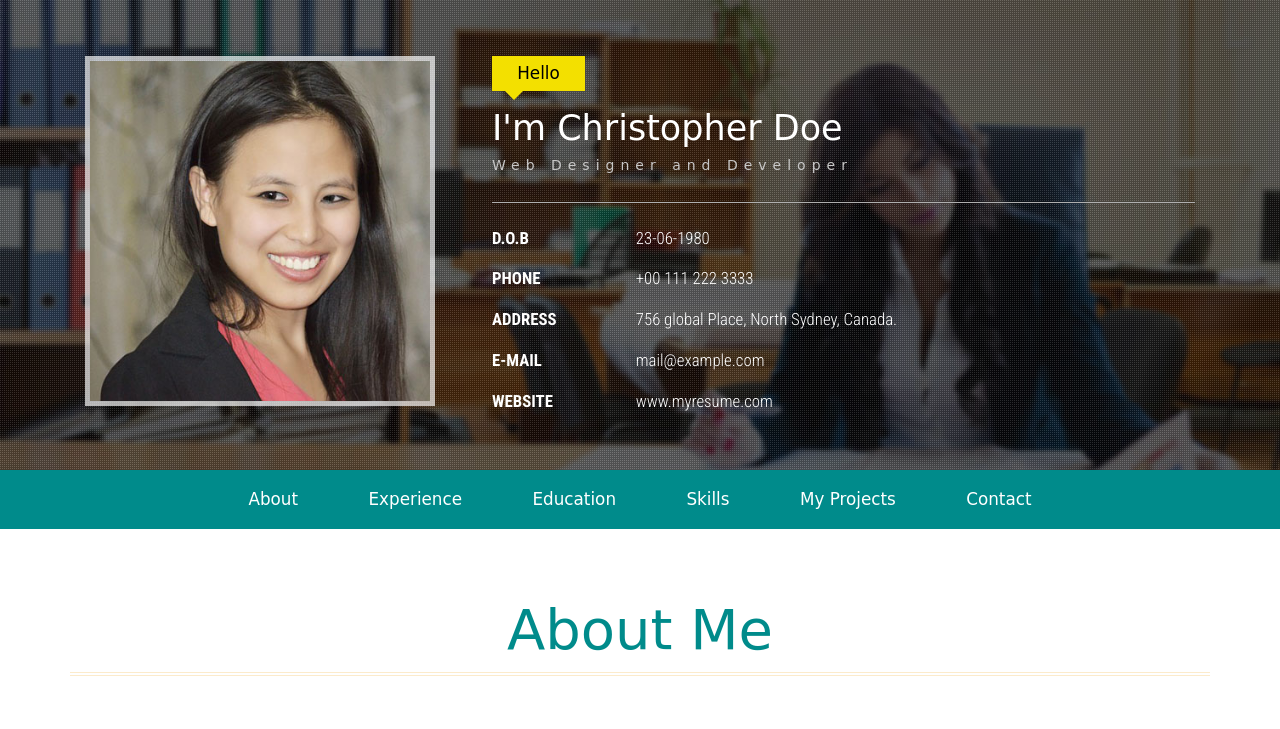
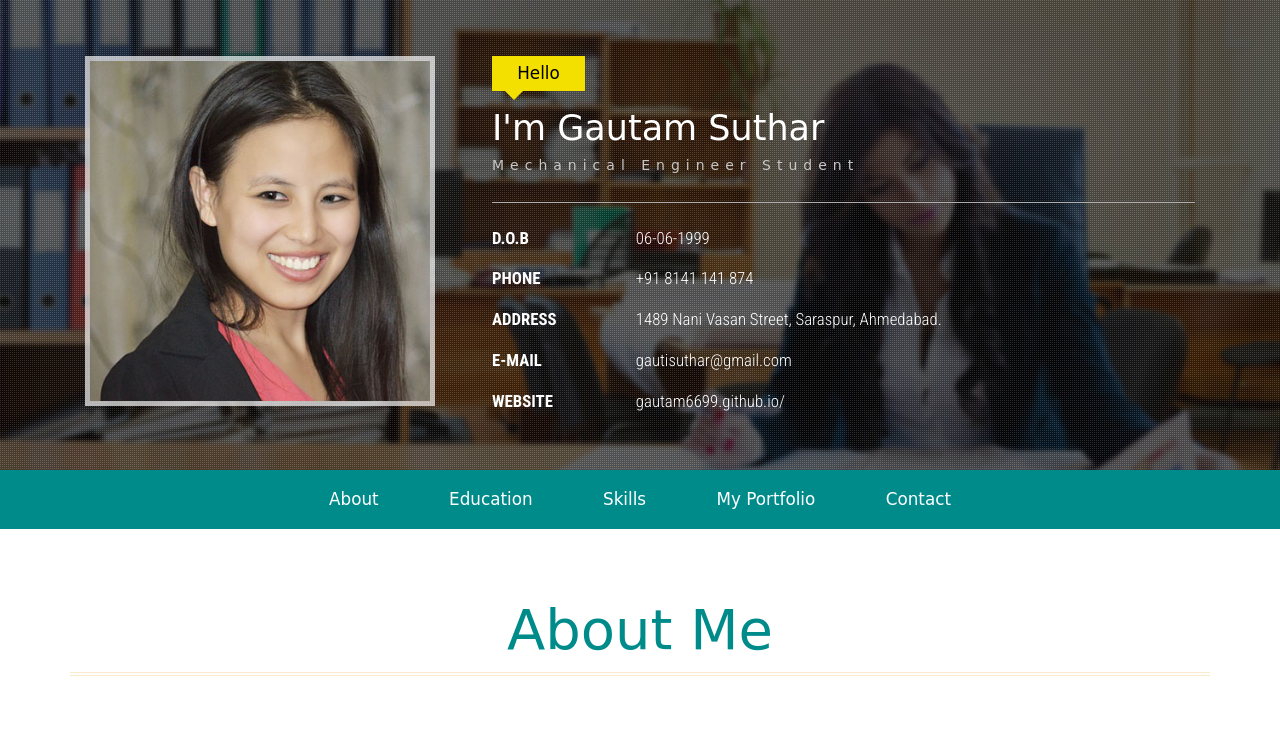
Before and after one commit to gautam6699/gautam6699.github.io, a plain HTML site: page index.html in a window 1280 px wide. Shown: the top 729 px of the page. Drawn offline with Linux system fonts and the light colour scheme; a web font is replaced by a local one.

Commit message:
latest index changed

```diff
--- a/index.html
+++ b/index.html
@@ -7,7 +7,7 @@ License URL: http://creativecommons.org/licenses/by/3.0/
 <!DOCTYPE html>
 <html>
 <head>
-<title>My Resume a Personal Category Flat Bootstrap Responsive Website Template | Home :: w3layouts</title>
+<title>My Personal Information</title>
 <!--mobile apps-->
 <meta name="viewport" content="width=device-width, initial-scale=1">
 <meta http-equiv="Content-Type" content="text/html; charset=utf-8" />
@@ -50,37 +50,37 @@ License URL: http://creativecommons.org/licenses/by/3.0/
 				</div>
 				<div class="col-md-8 header-right">
 					<h2>Hello</h2>
-					<h1>I'm Christopher Doe</h1>
-					<h6>Web Designer and Developer</h6>
+					<h1>I'm Gautam Suthar</h1>
+					<h6>Mechanical Engineer Student</h6>
 					<ul class="address">
 						<li>
 							<ul class="address-text">
 								<li><b>D.O.B</b></li>
-								<li>23-06-1980</li>
+								<li>06-06-1999</li>
 							</ul>
 						</li>
 						<li>
 							<ul class="address-text">
 								<li><b>PHONE </b></li>
-								<li>+00 111 222 3333</li>
+								<li>+91 8141 141 874</li>
 							</ul>
 						</li>
 						<li>
 							<ul class="address-text">
 								<li><b>ADDRESS </b></li>
-								<li>756 global Place, North Sydney, Canada.</li>
+								<li>1489 Nani Vasan Street, Saraspur, Ahmedabad.</li>
 							</ul>
 						</li>
 						<li>
 							<ul class="address-text">
 								<li><b>E-MAIL </b></li>
-								<li><a href="mailto:example@mail.com"> mail@example.com</a></li>
+								<li><a href="mailto:example@mail.com"> gautisuthar@gmail.com</a></li>
 							</ul>
 						</li>
 						<li>
 							<ul class="address-text">
 								<li><b>WEBSITE </b></li>
-								<li><a href="http://w3layouts.com">www.myresume.com</a></li>
+								<li><a href="https://gautam6699.github.io/">gautam6699.github.io/</a></li>
 							</ul>
 						</li>
 					</ul>
@@ -103,10 +103,10 @@ License URL: http://creativecommons.org/licenses/by/3.0/
 				<div class="menu">
 					<ul class="nav navbar">
 						<li><a href="#about" class="scroll">About</a></li>
-						<li><a href="#work" class="scroll">Experience</a></li>
+						<!-- <li><a href="#work" class="scroll">Experience</a></li> -->
 						<li><a href="#education" class="scroll">Education</a></li>
 						<li><a href="#skills" class="scroll">Skills</a></li>
-						<li><a href="#projects" class="scroll">My Projects</a></li>
+						<li><a href="#projects" class="scroll">My Portfolio</a></li>
 						<li><a href="#contact" class="scroll">Contact</a></li>
 					</ul>
 					<div class="clearfix"> </div>
```
